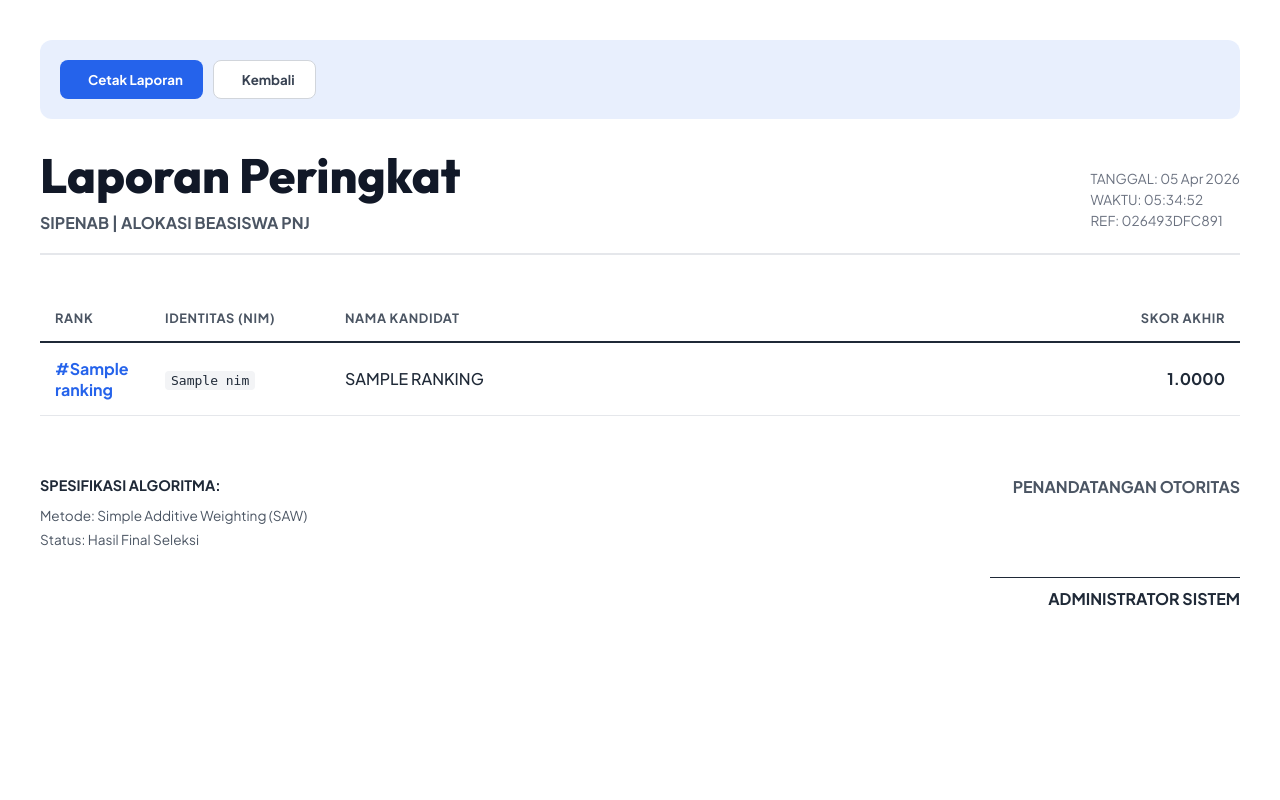
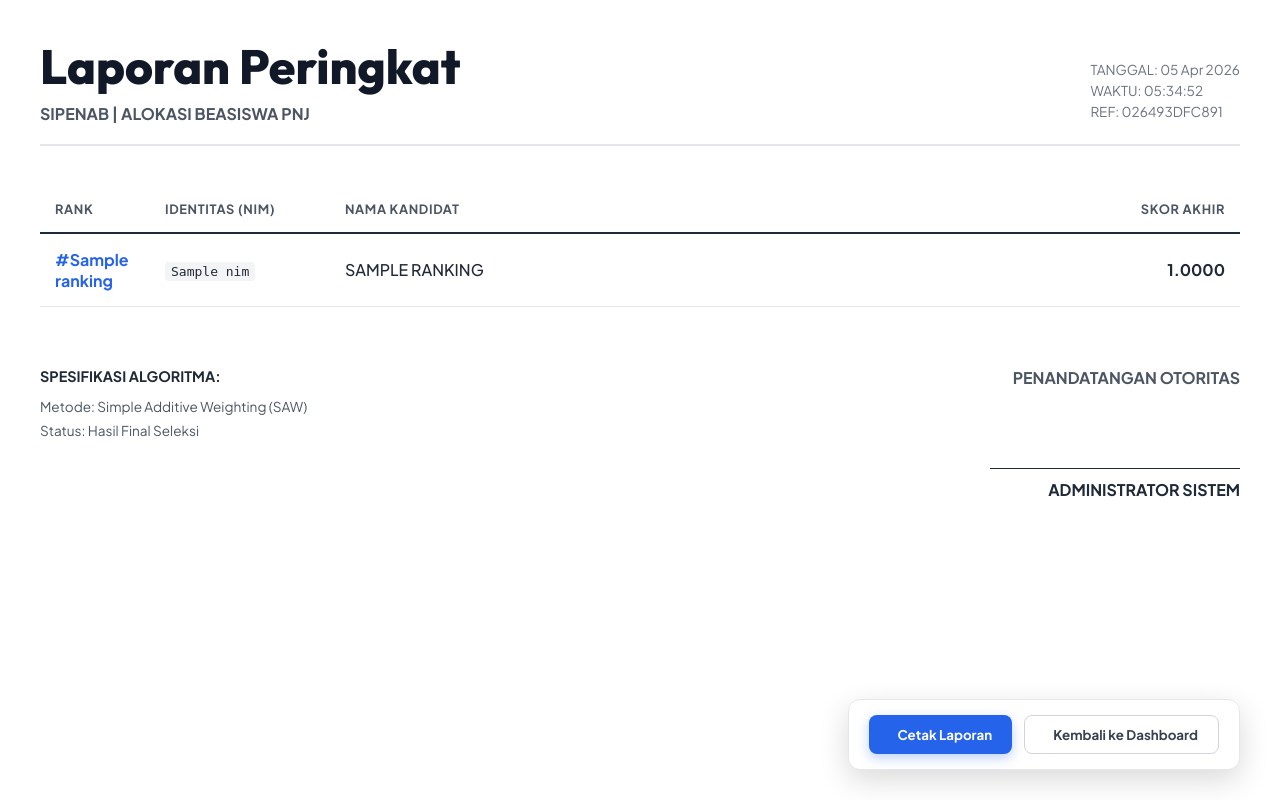
Before and after one commit to Elmanda1/SIPENAB, a CodeIgniter 4 app: the page made by app/Views/dashboard/report.php in a window 1280 px wide. Run offline with PHP 8.4 and a stand-in for CodeIgniter, Linux system fonts and the light colour scheme; the template is opened without the code that fills it: most values are stand-ins (such as "Sample title", 1, 10 or a date in 2020); some libraries are stand-ins or nearby versions.

Commit message:
style: polish report view for professional presentation
- Refined PDF/Print layout for academic reporting.
- Standardized typography and spacing for better readability.

```diff
--- a/app/Views/dashboard/report.php
+++ b/app/Views/dashboard/report.php
@@ -1,11 +1,14 @@
 <!DOCTYPE html>
 <html lang="id">
+
 <head>
     <meta charset="UTF-8">
     <title>LAPORAN | SIPENAB PERINGKAT <?= date('Ymd') ?></title>
     <!-- Tabler Icons -->
     <link rel="stylesheet" href="https://cdn.jsdelivr.net/npm/@tabler/icons-webfont@2.44.0/tabler-icons.min.css">
-    <link href="https://fonts.googleapis.com/css2?family=Outfit:wght@300;400;600;800&family=Plus+Jakarta+Sans:wght@400;500;700&display=swap" rel="stylesheet">
+    <link
+        href="https://fonts.googleapis.com/css2?family=Outfit:wght@300;400;600;800&family=Plus+Jakarta+Sans:wght@400;500;700&display=swap"
+        rel="stylesheet">
 
     <style>
         body {
@@ -57,12 +60,19 @@
         }
 
         .action-bars {
-            background: rgba(37, 99, 235, 0.1);
+            position: fixed;
+            bottom: 30px;
+            right: 40px;
+            background: #ffffff;
             border-radius: 12px;
-            padding: 20px;
-            margin-bottom: 30px;
+            padding: 15px 20px;
             display: flex;
-            gap: 10px;
+            gap: 12px;
+            box-shadow: 0 10px 30px rgba(0,0,0,0.15);
+            border: 1px solid #e5e7eb;
+            z-index: 100;
+            backdrop-filter: blur(10px);
+            -webkit-backdrop-filter: blur(10px);
         }
 
         button {
@@ -78,10 +88,15 @@
             transition: opacity 0.2s;
         }
 
-        button:hover { opacity: 0.9; }
+        button:hover {
+            opacity: 0.9;
+        }
 
-        .btn-print { background: #2563eb; color: #fff; }
+        .btn-print { background: #2563eb; color: #fff; box-shadow: 0 4px 12px rgba(37, 99, 235, 0.3); }
+        .btn-print:hover { transform: translateY(-2px); box-shadow: 0 6px 16px rgba(37, 99, 235, 0.4); }
+
         .btn-back { background: #fff; border: 1px solid #d1d5db; color: #374151; }
+        .btn-back:hover { background: #f3f4f6; transform: translateY(-2px); }
 
         .tag-info {
             font-size: 0.85rem;
@@ -93,15 +108,22 @@
         }
 
         @media print {
-            .no-print { display: none; }
-            body { padding: 0; }
+            .no-print {
+                display: none;
+            }
+
+            body {
+                padding: 0;
+            }
         }
     </style>
 </head>
+
 <body>
     <div class="no-print action-bars">
         <button class="btn-print" onclick="window.print()"><i class="ti ti-printer"></i> Cetak Laporan</button>
-        <button class="btn-back" onclick="window.history.back()"><i class="ti ti-arrow-left"></i> Kembali</button>
+        <button class="btn-back" onclick="window.location.href='<?= site_url('dashboard') ?>'"><i
+                class="ti ti-arrow-left"></i> Kembali ke Dashboard</button>
     </div>
 
     <div class="header">
@@ -127,12 +149,15 @@
         </thead>
         <tbody>
             <?php foreach ($rankings as $row): ?>
-            <tr>
-                <td style="font-weight: 700; color: #2563eb;">#<?= str_pad($row['ranking'], 2, '0', STR_PAD_LEFT) ?></td>
-                <td><code style="background: #f3f4f6; padding: 2px 6px; border-radius: 4px;"><?= esc($row['nim']) ?></code></td>
-                <td style="text-transform: uppercase;;"><?= esc($row['nama']) ?></td>
-                <td style="font-weight: 700; text-align: right;"><?= number_format($row['total_nilai'], 4) ?></td>
-            </tr>
+                <tr>
+                    <td style="font-weight: 700; color: #2563eb;">#<?= str_pad($row['ranking'], 2, '0', STR_PAD_LEFT) ?>
+                    </td>
+                    <td><code
+                            style="background: #f3f4f6; padding: 2px 6px; border-radius: 4px;"><?= esc($row['nim']) ?></code>
+                    </td>
+                    <td style="text-transform: uppercase;;"><?= esc($row['nama']) ?></td>
+                    <td style="font-weight: 700; text-align: right;"><?= number_format($row['total_nilai'], 4) ?></td>
+                </tr>
             <?php endforeach; ?>
         </tbody>
     </table>
@@ -147,10 +172,12 @@
         </div>
         <div style="text-align: right;">
             <div style="margin-bottom: 80px; font-weight: 600; color: #4b5563;">PENANDATANGAN OTORITAS</div>
-            <div style="border-top: 1px solid #1f2937; display: inline-block; width: 250px; padding-top: 10px; font-weight: 700;">
+            <div
+                style="border-top: 1px solid #1f2937; display: inline-block; width: 250px; padding-top: 10px; font-weight: 700;">
                 ADMINISTRATOR SISTEM
             </div>
         </div>
     </div>
 </body>
+
 </html>
```
